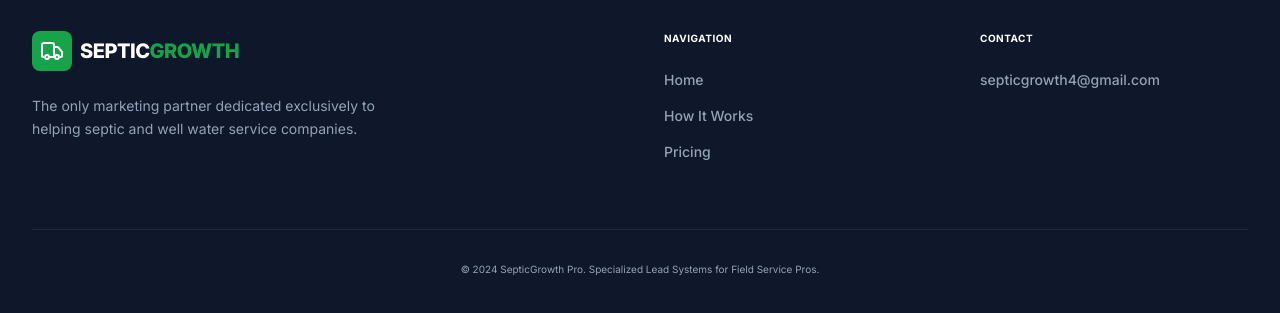
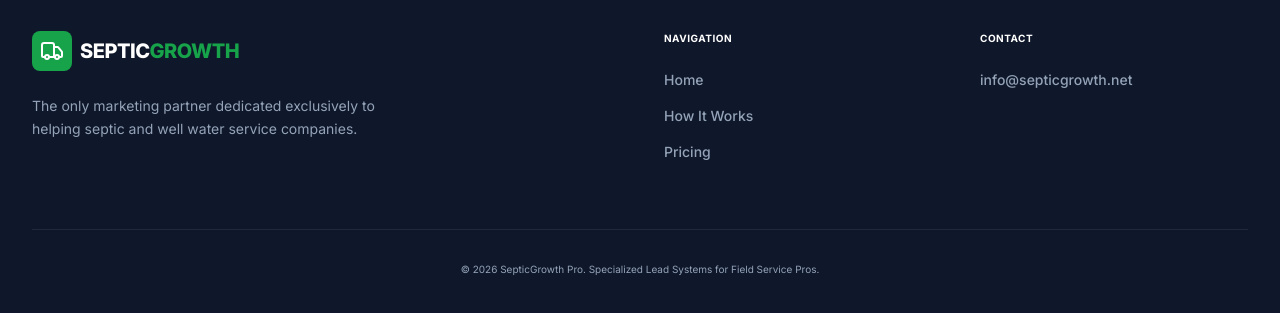
Before and after one commit to jym339/SepticGrowth-Pro, a React (Vite) app: page / in a window 1280 px wide. Shown: the part 5122-5435 px from the top of the page. Built offline with nearby package versions, Linux system fonts and the light colour scheme.

Commit message:
feat: Update copyright year and contact email
Changes the copyright year to 2026 and updates the contact email address in the footer.

```diff
--- a/App.tsx
+++ b/App.tsx
@@ -110,7 +110,7 @@ const content = {
     },
     footer: {
       desc: "The only marketing partner dedicated exclusively to helping septic and well water service companies.",
-      rights: "© 2024 SepticGrowth Pro. Specialized Lead Systems for Field Service Pros."
+      rights: "© 2026 SepticGrowth Pro. Specialized Lead Systems for Field Service Pros."
     },
     ctaFinal: {
       title: "Ready to fill your schedule?",
@@ -202,7 +202,7 @@ const content = {
     },
     footer: {
       desc: "Le seul partenaire marketing dédié exclusivement aux entreprises de fosses septiques et d'eau de puits.",
-      rights: "© 2024 SepticGrowth Pro. Systèmes de leads spécialisés pour les pros du terrain."
+      rights: "© 2026 SepticGrowth Pro. Systèmes de leads spécialisés pour les pros du terrain."
     },
     ctaFinal: {
       title: "Prêt à remplir votre calendrier ?",
@@ -560,7 +560,7 @@ const Footer = ({ lang }: { lang: 'en' | 'fr' }) => {
           <div>
             <h4 className="text-white font-bold mb-6 uppercase tracking-wider text-[10px]">Contact</h4>
             <ul className="space-y-4 text-sm font-medium">
-              <li>septicgrowth4@gmail.com</li>
+              <li>info@septicgrowth.net</li>
             </ul>
           </div>
         </div>
```
